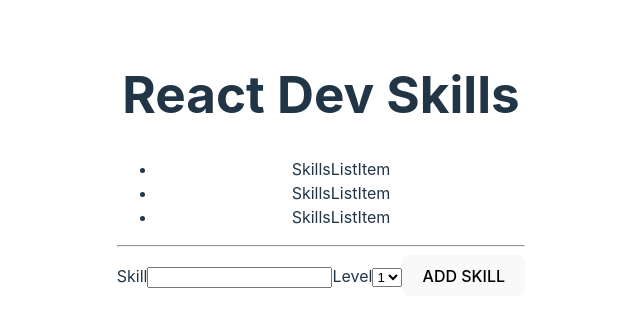
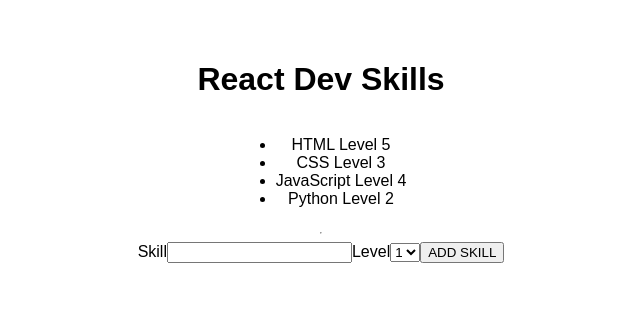
Before and after one commit to edgonzales/react-dev-skills, a React (Vite) app: page / in a window 1280 px wide. Shown: the top 326 px of the page, without its empty margins (319-959 px from the left). Built offline with nearby package versions, Linux system fonts and the light colour scheme.

Commit message:
Add skill and skill list props

```diff
--- a/src/App.jsx
+++ b/src/App.jsx
@@ -4,17 +4,25 @@ import SkillList from './SkillList'
 import HorizontalRule from './hr'
 import NewSkillForm from './NewSkillForm'
 
-function App() {
+
+const skills = [
+  { name: "HTML", level: 5 },
+  { name: "CSS", level: 3 },
+  { name: "JavaScript", level: 4 },
+  { name: "Python", level: 2 },
+];
+
+export default function App() {
+
   // const [count, setCount] = useState(0)
 
   return (
-    <>
+    <div className='App padding-0' >
       <h1>React Dev Skills</h1>
-      <SkillList />
+      {/* <SkillList /> */}
+      <SkillList skills={skills} />
       <HorizontalRule />
       <NewSkillForm />
-    </>
+    </div>
   )
 }
-
-export default App
--- a/src/SkillList.jsx
+++ b/src/SkillList.jsx
@@ -1,12 +1,15 @@
-import SkilListItem from "./SkillListItem";
+import SkillListItem from "./SkillListItem";
 
-export default function SkillList() {
+function SkillList(props) {
     // Application logic, etc. goes here
+   console.log(props);
+    const skillListItems = props.skills.map((s, idx) => <SkillListItem skill={s} key={idx} />);
+    console.log(skillListItems)
     return (
         <ul>
-            <SkilListItem />
-            <SkilListItem />
-            <SkilListItem />
+            {skillListItems}
         </ul>
     );
 }
+
+export default SkillList;
--- /dev/null
+++ b/src/SkillListItem.css
@@ -0,0 +1,23 @@
+.SkillListItem {
+    display: flex;
+    justify-content: space-between;
+    align-items: center;
+    margin: 0.5rem;
+    padding: 0.2rem 0.6rem;
+    border: 0.2rem solid coral;
+    border-radius: 0.3rem;
+    list-style: none;
+    color: teal;
+    font-size: 1rem;
+    font-weight: bold;
+  }
+
+  .SkillListItem > .level {
+    margin-left: 5rem;
+    padding: 0.3rem 0.8rem;
+    color: white;
+    background-color: teal;
+    border-radius: 0.8rem;
+    font-size: 0.8rem;
+    font-weight: normal;
+  }
--- a/src/SkillListItem.jsx
+++ b/src/SkillListItem.jsx
@@ -1,6 +1,6 @@
-export default function SkillListItem() {
+export default function SkillListItem({skill}) {
     // Application logic, etc. goes here
     return (
-        <li>SkillsListItem</li>
+        <li className="SkillListItem">{skill.name} Level {skill.level}</li>
     );
 }
--- a/src/index.css
+++ b/src/index.css
@@ -1,4 +1,22 @@
-:root {
+.App {
+  font-family: sans-serif;
+  text-align: center;
+  display: flex;
+  flex-direction: column;
+  align-items: center;
+}
+
+.padding-0 {
+  padding: 0;
+}
+
+.teal-text {
+  color: teal;
+}
+
+
+
+/* :root {
   font-family: Inter, system-ui, Avenir, Helvetica, Arial, sans-serif;
   line-height: 1.5;
   font-weight: 400;
@@ -26,7 +44,7 @@ a:hover {
 body {
   margin: 0;
   display: flex;
-  /* place-items: center; */
+  place-items: center;
   min-width: 320px;
   min-height: 100vh;
 }
@@ -66,4 +84,4 @@ button:focus-visible {
   button {
     background-color: #f9f9f9;
   }
-}
+} */
```
